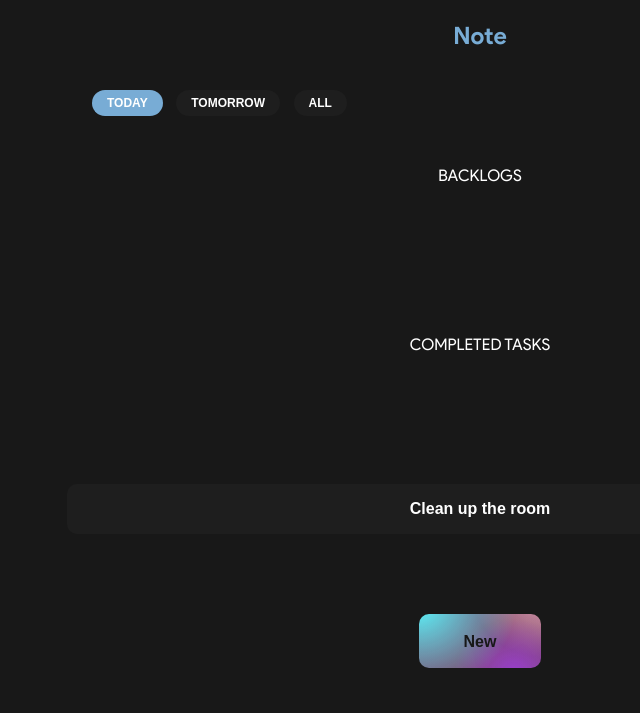
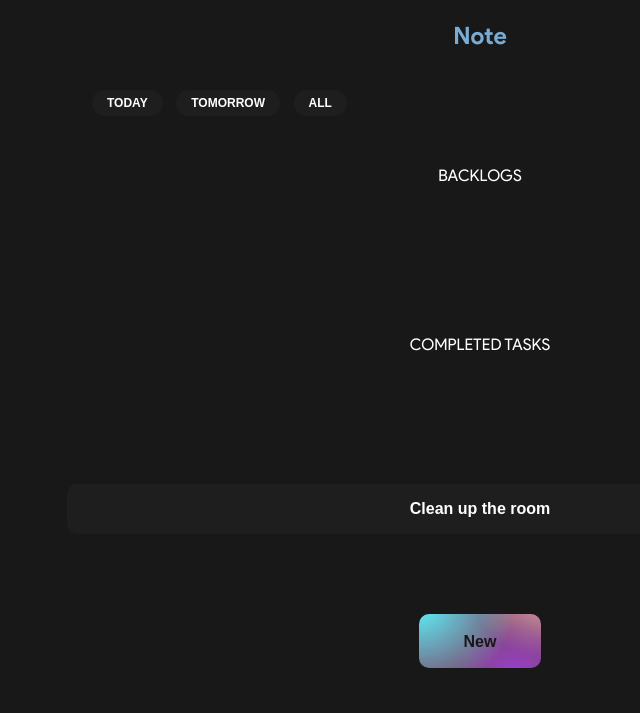
Before and after one commit to Huper12345/MINI-todo-huper12345, a website built with Vite: page index.html in a window 1280 px wide. Shown: the whole page, without its empty margins (160-800 px from the left). Built offline with nearby package versions, Linux system fonts and the light colour scheme.

Commit message:
Update index.html

```diff
--- a/index.html
+++ b/index.html
@@ -127,7 +127,7 @@
         <div class="dateSort">
         <div class="container">
             <div class="dateSort__inner">
-                <button class="dateSort__button active" id="todayButton" data-filter="today">
+                <button class="dateSort__button" id="todayButton" data-filter="today">
                     <span class="button__text">Today</span>
                 </button>
 
```
